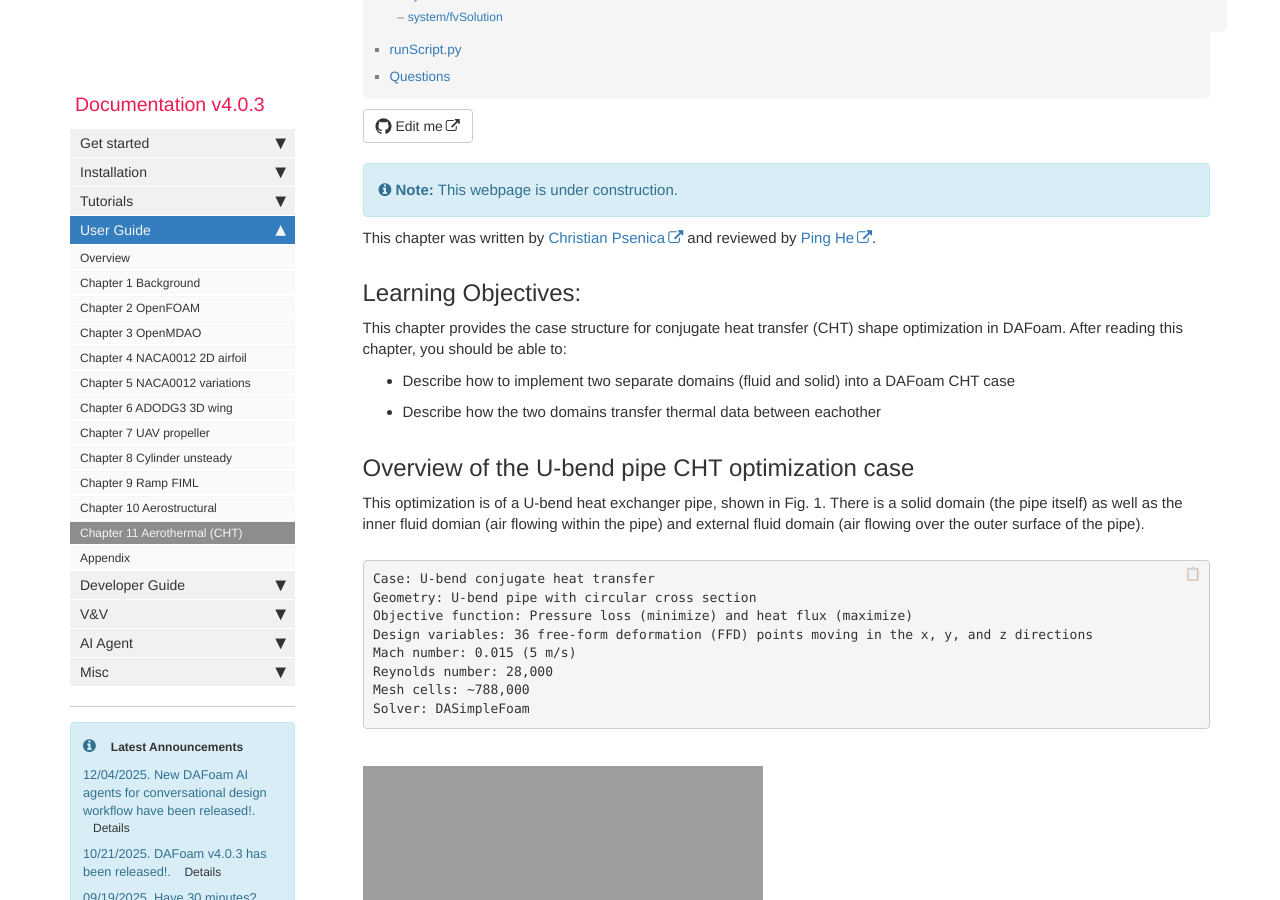
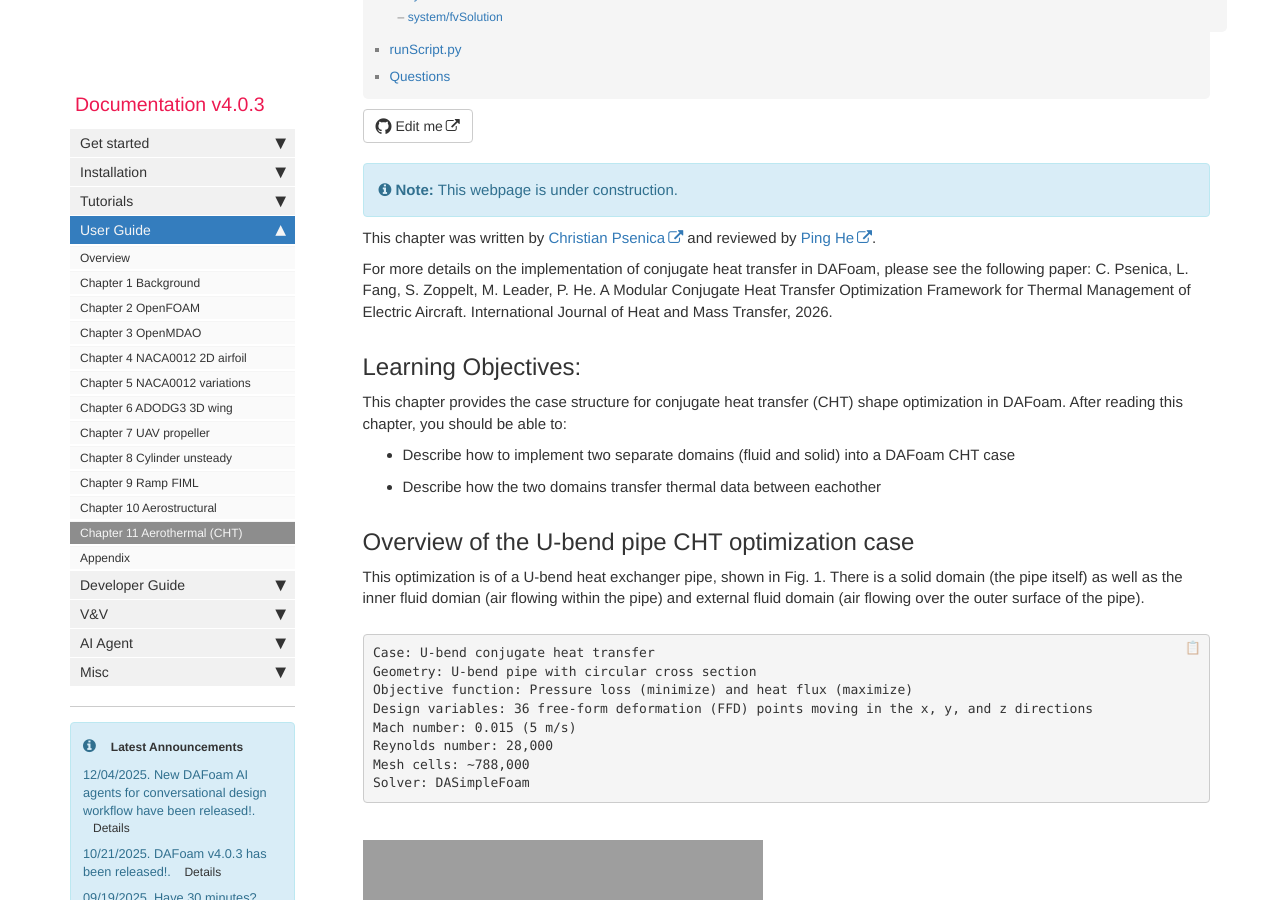
Before and after one commit to DAFoam/DAFoam.github.io, a Jekyll site: the page built from pages/mydoc/mydoc_user_guide_ubend_aerothermal.md, in a window 1280 px wide and 900 px high, scrolled down 339 px. Built offline with Jekyll 4.4.1, drawn with Linux system fonts in a browser that asks for light colours; comment, search, counter and statistics services are not loaded.

Commit message:
Add reference to conjugate heat transfer paper
Adding CHT paper citation to U-bend aerothermal user guide.

```diff
--- a/pages/mydoc/mydoc_user_guide_ubend_aerothermal.md
+++ b/pages/mydoc/mydoc_user_guide_ubend_aerothermal.md
@@ -10,6 +10,9 @@ folder: mydoc
 {% include note.html content="This webpage is under construction." %}
 
 This chapter was written by [Christian Psenica](https://github.com/ChrisPsenica) and reviewed by [Ping He](https://github.com/friedenhe).
+
+For more details on the implementation of conjugate heat transfer in DAFoam, please see the following paper:
+C. Psenica, L. Fang, S. Zoppelt, M. Leader, P. He. A Modular Conjugate Heat Transfer Optimization Framework for Thermal Management of Electric Aircraft. International Journal of Heat and Mass Transfer, 2026.
 
 ## Learning Objectives:
 
```
